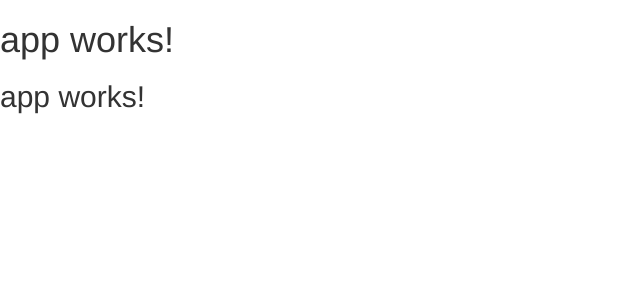
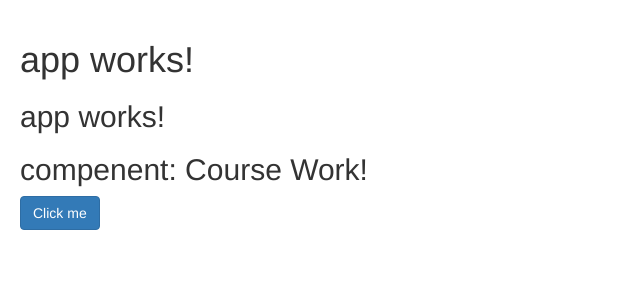
Before and after one commit to yigalgru1/Coursues, an Angular app in the folder aaa/: page / in a window 1280 px wide. Shown: the top 300 px of the page, without its empty margins (0-640 px from the left). Built offline with nearby package versions, Linux system fonts and the light colour scheme.

Commit message:
add button

```diff
--- a/aaa/src/app/app.component.html
+++ b/aaa/src/app/app.component.html
@@ -2,3 +2,4 @@
   {{title}}
 </h1>
 <h2 [textContent]="title"></h2>
+<course></course>
--- a/aaa/src/app/courses/courses.component.ts
+++ b/aaa/src/app/courses/courses.component.ts
@@ -1,15 +1,24 @@
 import { Component, OnInit } from '@angular/core';
 
 @Component({
-  selector: 'app-courses',
-  templateUrl: './courses.component.html',
+  selector: 'course',
+  template: `
+  <h2>compenent: {{ title }} </h2>
+<button class="btn btn-primary">Click me</button>
+
+  `,
   styleUrls: ['./courses.component.css']
 })
 export class CoursesComponent implements OnInit {
 
+
+  title = '  Course Work!';
+
   constructor() { }
 
   ngOnInit() {
+
+
   }
 
 }
--- a/aaa/src/styles.css
+++ b/aaa/src/styles.css
@@ -1,2 +1,4 @@
 /* You can add global styles to this file, and also import other style files */
 @import "~bootstrap/dist/css/bootstrap.css";
+
+body{padding: 20px};
```
